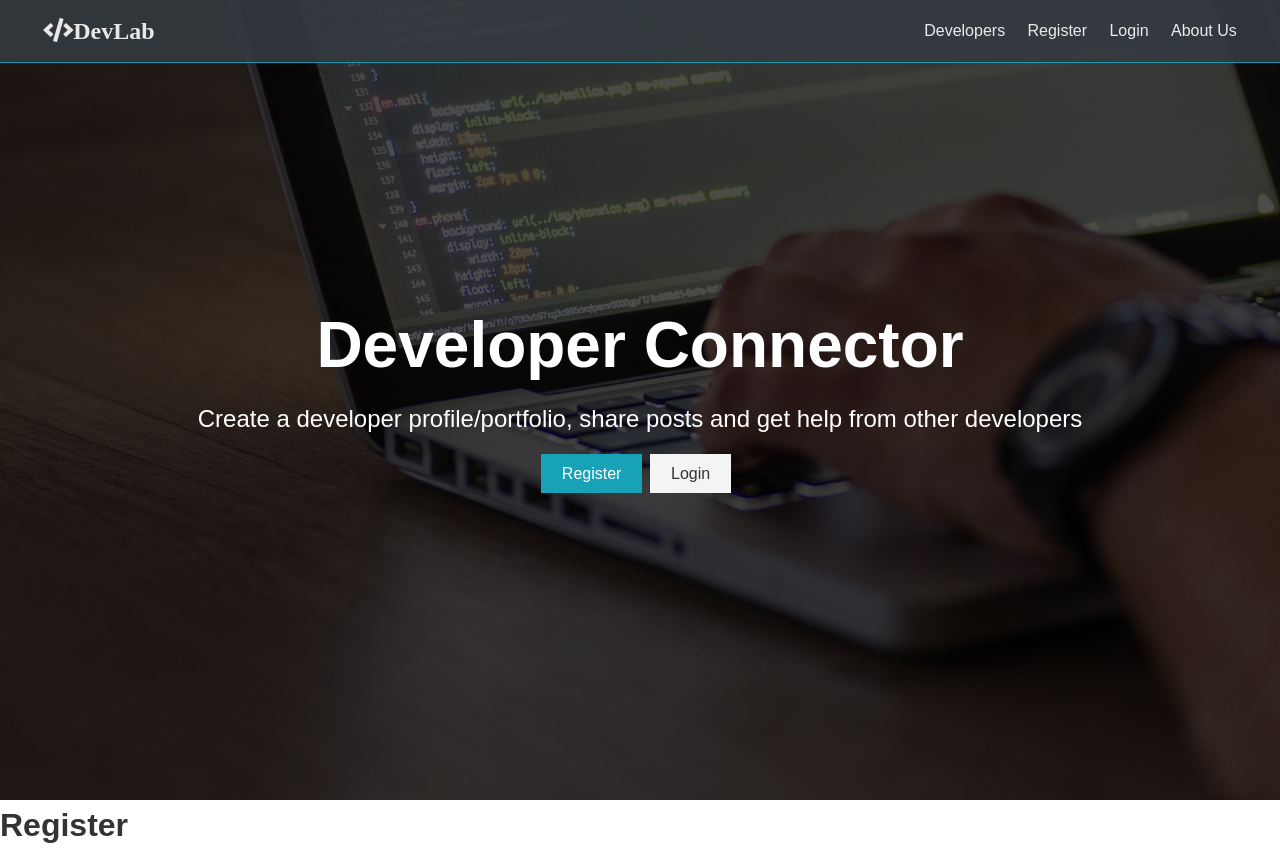
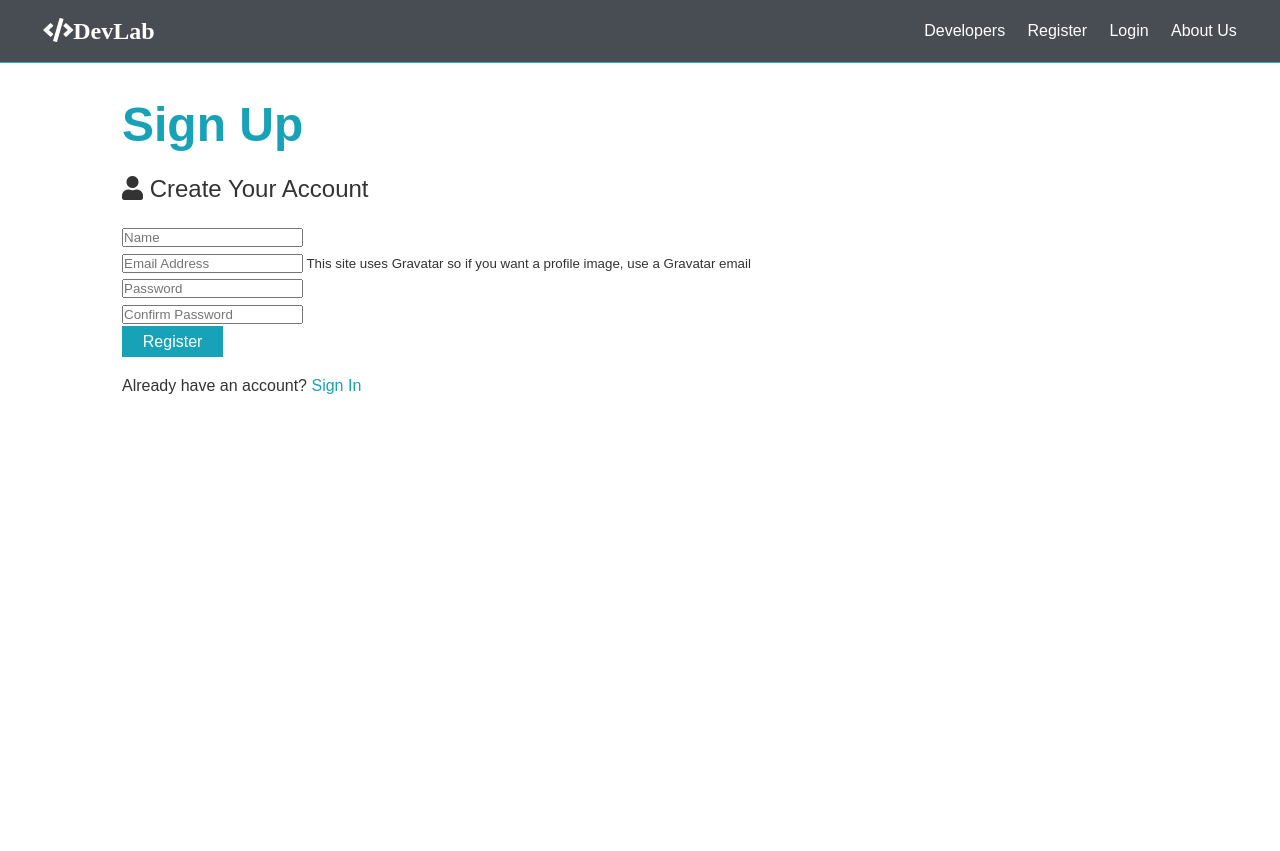
Before and after one commit to smokiebacon/DevLab, a Vue app in the folder client/: page /#/register in a window 1280 px wide. After the commit the page ends 800 px from the top, so only its background shows below. Built offline with nearby package versions, Linux system fonts and the light colour scheme.

Commit message:
Abraham adds Register component

```diff
--- a/client/src/App.vue
+++ b/client/src/App.vue
@@ -1,19 +1,19 @@
 <template>
   <div id="app">
+    <!-- <Landing /> -->
+    <router-view />
     <Navbar />
-    <Landing />
-    <router-view />
   </div>
 </template>
 
 <script>
 import Navbar from "@/components/Layout/Navbar";
-import Landing from "@/components/Layout/Landing";
+// import Landing from "@/components/Layout/Landing";
 export default {
   name: "App",
   components: {
-    Navbar,
-    Landing
+    Navbar
+    // Landing
   }
 };
 </script>
--- a/client/src/components/Auth/Register.vue
+++ b/client/src/components/Auth/Register.vue
@@ -1,9 +1,46 @@
 <template>
-  <h1>Register</h1>
+  <section class="container">
+    <h1 class="large text-primary">Sign Up</h1>
+    <p class="lead">
+      <i class="fas fa-user"></i> Create Your Account
+    </p>
+    <form class="form" action="create-profile.html">
+      <div class="form-group">
+        <input type="text" placeholder="Name" name="name" required />
+      </div>
+      <div class="form-group">
+        <input type="email" placeholder="Email Address" name="email" />
+        <small class="form-text">
+          This site uses Gravatar so if you want a profile image, use a
+          Gravatar email
+        </small>
+      </div>
+      <div class="form-group">
+        <input type="password" placeholder="Password" name="password" minlength="6" />
+      </div>
+      <div class="form-group">
+        <input type="password" placeholder="Confirm Password" name="password2" minlength="6" />
+      </div>
+      <input type="submit" class="btn btn-primary" value="Register" />
+    </form>
+    <p class="my-1">
+      Already have an account?
+      <a href="login.html">Sign In</a>
+    </p>
+  </section>
 </template>
 
 <script>
-export default {};
+export default {
+  data() {
+    return {
+      name: "",
+      email: "",
+      password: "",
+      password2: ""
+    };
+  }
+};
 </script>
 
 <style>
```
